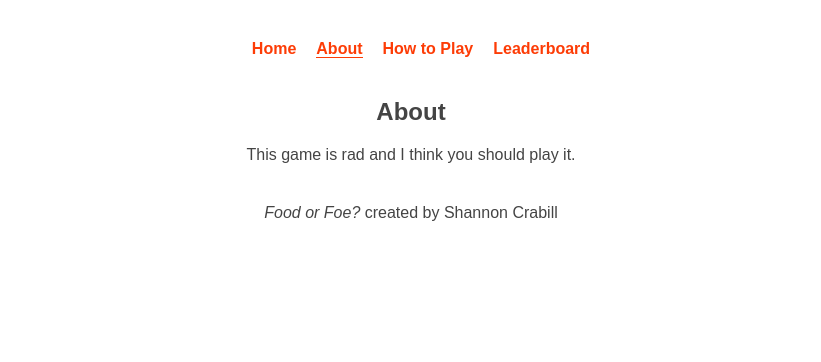
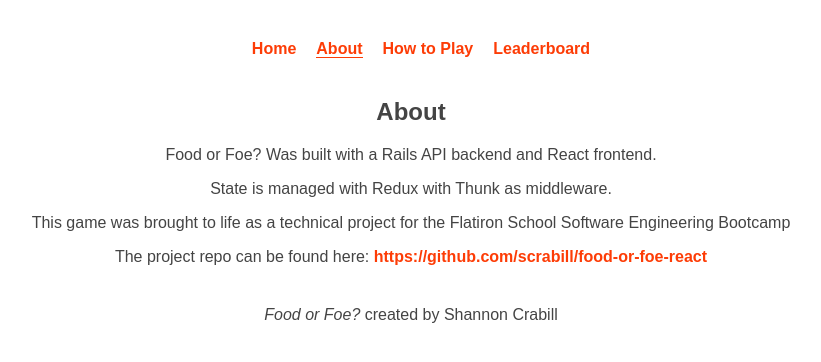
Before and after one commit to scrabill/food-or-foe-react, a React (Create React App) app in the folder frontend/: page /about in a window 1280 px wide. Shown: the top 362 px of the page, without its empty margins (229-1050 px from the left). Built offline with nearby package versions, Linux system fonts and the light colour scheme.

Commit message:
Updates About page

```diff
--- a/frontend/src/About.js
+++ b/frontend/src/About.js
@@ -4,7 +4,14 @@ export const About = () => {
   return (
     <div>
       <h2>About</h2>
-      <p>This game is rad and I think you should play it.</p>
+
+      <p>Food or Foe? Was built with a Rails API backend and React frontend.</p>
+
+      <p>State is managed with Redux with Thunk as middleware.</p>
+
+      <p>This game was brought to life as a technical project for the Flatiron School Software Engineering Bootcamp</p>
+
+      <p>The project repo can be found here: <a href="https://github.com/scrabill/food-or-foe-react" >https://github.com/scrabill/food-or-foe-react</a></p>
     </div>
   );
 }
```
